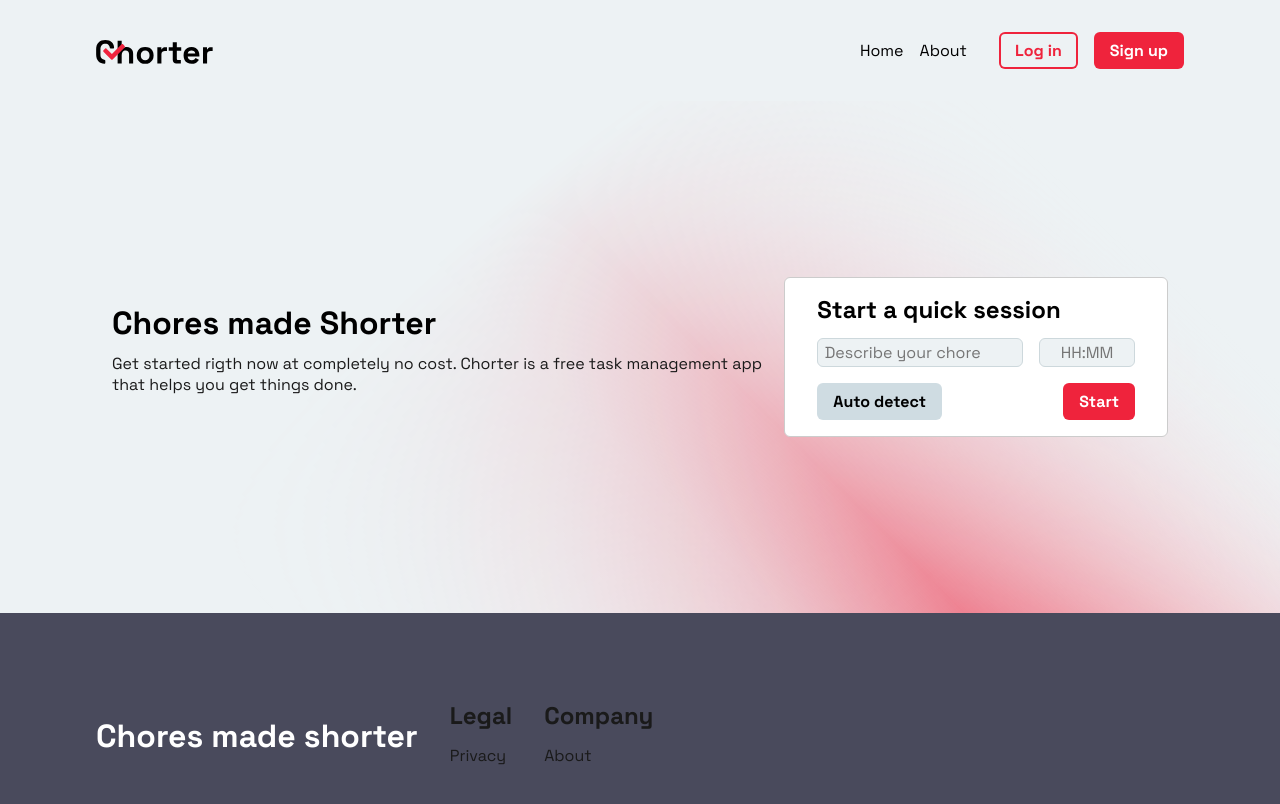
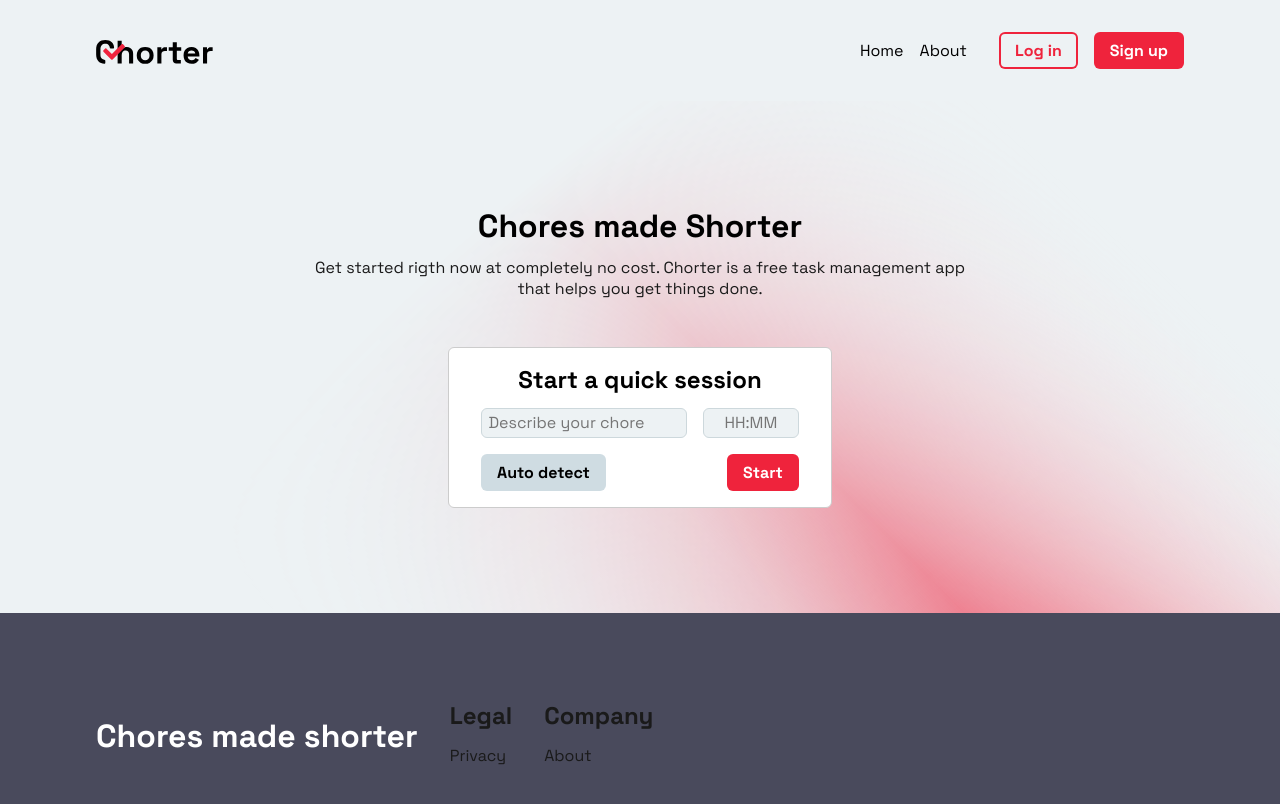
Before and after one commit to lutzseverino/dam-m04--chorter, a Next.js app: page / in a window 1280 px wide. Shown: the top 804 px of the page. Built offline with nearby package versions, Linux system fonts and the light colour scheme.

Commit message:
feat: improve layout of homepage

```diff
--- a/pages/index.jsx
+++ b/pages/index.jsx
@@ -5,7 +5,6 @@ import SessionFlow from "../components/forms/SessionFlow";
 import { Heading1, Paragraph } from "../components/Headings";
 
 import styled from "styled-components";
-import Footer from "../components/Footer";
 
 const StyledMain = styled.main`
   display: flex;
@@ -16,10 +15,12 @@ const StyledMain = styled.main`
 
 const StyledAction = styled.div`
   display: flex;
-  flex-direction: row;
+  flex-direction: column;
+  justify-content: center;
+  align-items: center;
+  gap: 2rem;
 
-  justify-content: space-evenly;
-  align-items: center;
+  text-align: center;
 
   width: 100%;
   min-height: 32rem;
@@ -27,10 +28,6 @@ const StyledAction = styled.div`
 
   background-image: url("/brand/cta-bkg.svg");
   background-size: cover;
-
-  @media (max-width: 768px) {
-    flex-direction: column;
-  }
 `;
 
 export default function Home() {
```
